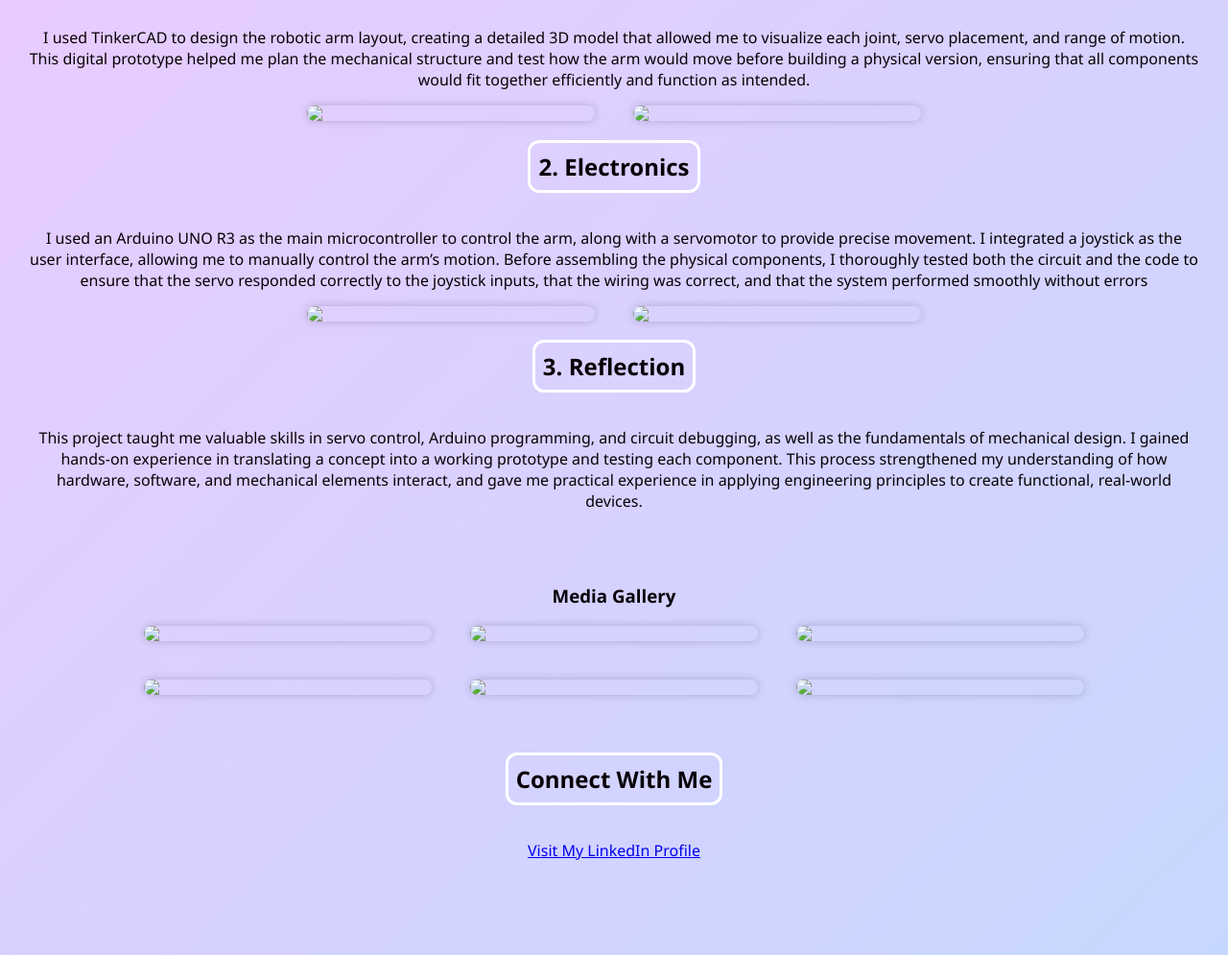
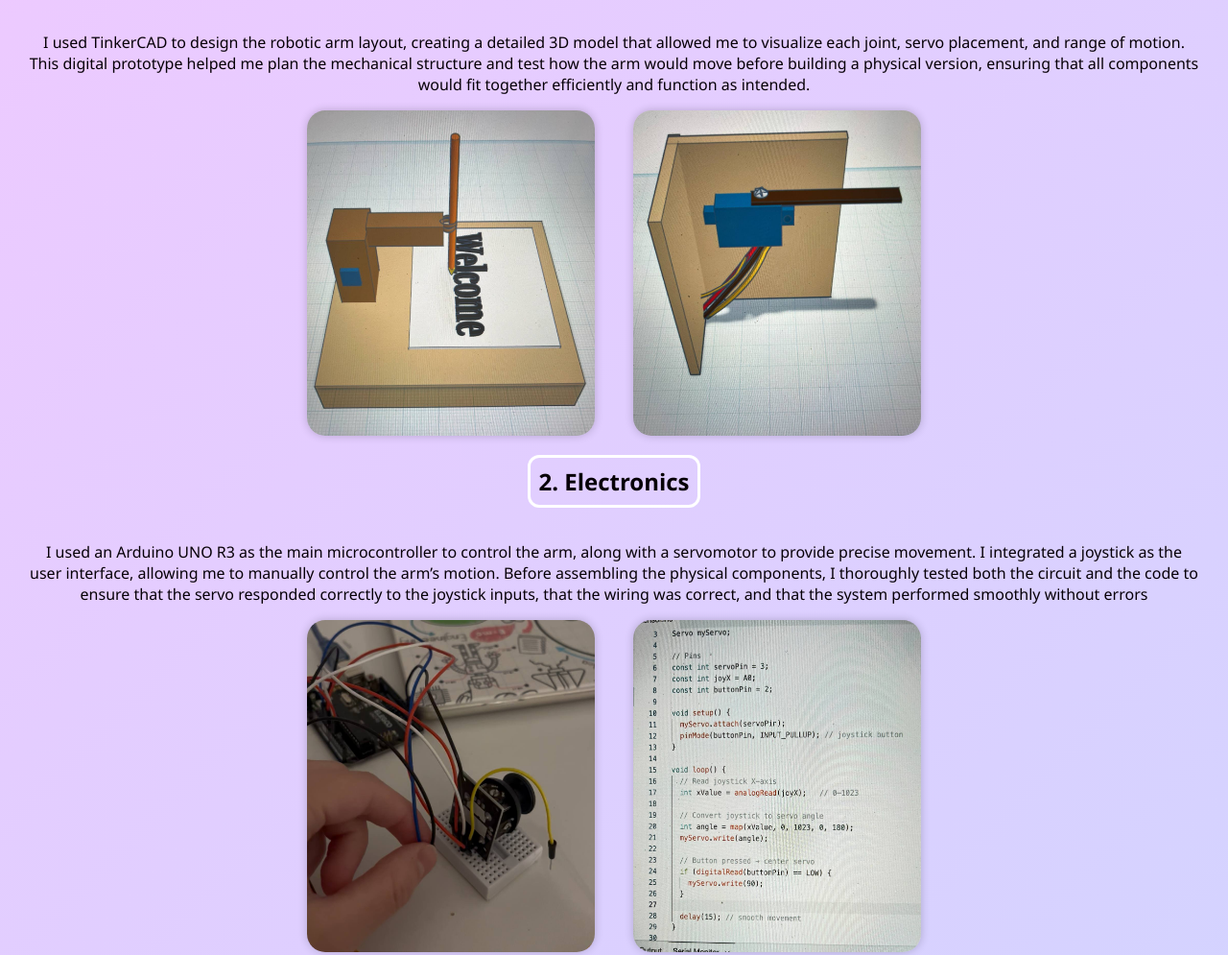
Before and after one commit to asalnazar/my_website, a plain HTML site: page index.html in a window 1280 px wide. Shown: the part 982-1977 px from the top of the page at 96% size. Drawn offline with Linux system fonts and the light colour scheme.

Commit message:
Refactor image source paths in index.html
Updated image source paths to remove 'images/' prefix.

```diff
--- a/index.html
+++ b/index.html
@@ -124,7 +124,7 @@ section {
 
     <div class="card">
       <h3>About Me</h3>
-      <img src="images/me.jpg" class="circle">
+      <img src="me.jpg" class="circle">
       <p>
         I am a senior at Edward R. Murrow High School with a interest in robotics, engineering, and technology.
         I enjoy working on hands-on engineering projects, especially those involving Arduino, electronics, and mechanical design.
@@ -134,7 +134,7 @@ section {
 
     <div class="card">
       <h3>My Project</h3>
-      <img src="images/arm.jpg" class="circle">
+      <img src="arm.jpg" class="circle">
       <p>
         I built a joystick-controlled robotic arm using Arduino and servo motors.
         The arm moves in the X and Y directions and can draw using a pen attached to the end.
@@ -157,8 +157,8 @@ section {
      would fit together efficiently and function as intended.</p>
 
   <div class="gallery">
-    <img src="images/design.jpg">
-    <img src="images/motor.jpg">
+    <img src="design.jpg">
+    <img src="motor.jpg">
   </div>
 
   <h2>2. Electronics</h2>
@@ -166,8 +166,8 @@ section {
      I integrated a joystick as the user interface, allowing me to manually control the arm’s motion. Before assembling the physical components,
      I thoroughly tested both the circuit and the code to ensure that the servo responded correctly to the joystick inputs, that the wiring was correct, and that the system performed smoothly without errors</p>
   <div class="gallery">
-    <img src="images/electronics.jpg">
-    <img src="images/code.jpg">
+    <img src="electronics.jpg">
+    <img src="code.jpg">
   </div>
 
 
@@ -186,12 +186,12 @@ section {
   <h1>Media Gallery</h1>
 
   <div class="gallery">
-    <img src="images/code.jpg">
-    <img src="images/arm.jpg">
-    <img src="images/design.jpg">
-    <img src="images/motor.jpg">
-    <img src="images/electronics.jpg">
-     <img src="images/arm.jpg">
+    <img src="code.jpg">
+    <img src="arm.jpg">
+    <img src="design.jpg">
+    <img src="motor.jpg">
+    <img src="electronics.jpg">
+     <img src="arm.jpg">
 
   </div>
 
```
